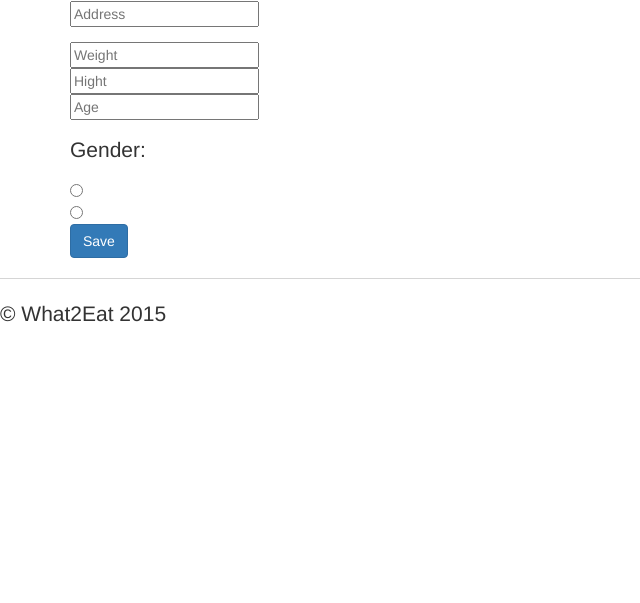
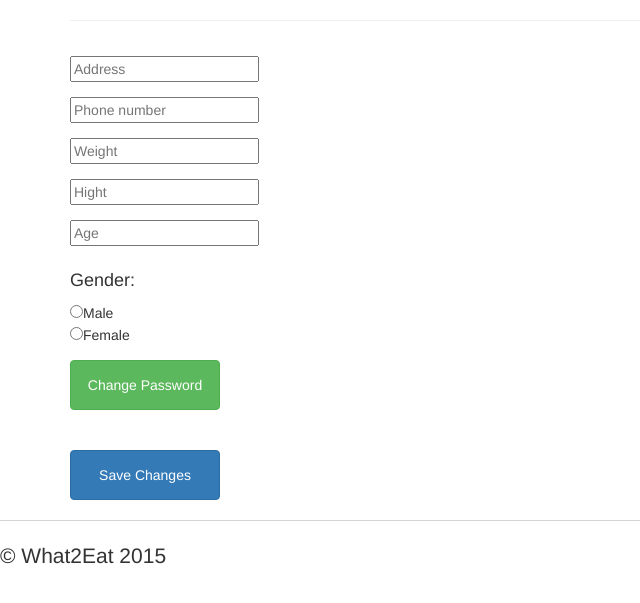
Before and after one commit to Rositsazz/Hackaton, a Django app: template What2Eat/website/templates/profile.html in a window 1280 px wide. Shown: the part 141-744 px from the top of the page, without its empty margins (0-640 px from the left). Run offline with Django 3.2, Linux system fonts and the light colour scheme; the template is opened without the code that fills it, so the values that code supplies are empty; some libraries are stand-ins or nearby versions.

Commit message:
Fixing profile.html.

```diff
--- a/What2Eat/website/templates/profile.html
+++ b/What2Eat/website/templates/profile.html
@@ -1,44 +1,64 @@
 {% extends "base.html" %}
 
 {% block content2%}
+<br></br>
 <h2>Hello, Master {{ user.username }}!</h2>
 <hr></hr>
 <style type="text/css">
-.recipe_label {
-	font-weight: bold;
-}
-.recipe_photo{
-	border-radius: 10px;
-  	border: 1px black solid;
-  	padding: 2px;
-}
+
 </style>
 <form method="POST" action="/profile/{{ user.id }}">
 	<div>
 		{% csrf_token %}
+		<div class="row">
+			<div class="col-md-6">
+				<p></p>
 				<input type="text" name="address" placeholder="Address" required/>
 			</div>
+			<p></p>
+
+		</div>
+	</div>
+	<p></p>
+	<div>
+		<input type="number" name="phone" placeholder="Phone number" />
+	</div>
+
+
+	<div class="row">
+		<div class="col-md-6">
 			<p></p>
 			<div>
 				<input type="number" name="weight" placeholder="Weight" />
 			</div>
+			<p></p>
 			<div>
 				<input type="number" name="hight" placeholder="Hight" />
 			</div>
+			<p></p>
 			<div>
 				<input type="text" name="age" placeholder="Age" />
 			</div>
 			<p></p>
-<p>Gender:</p>
+		</div>
+	</div>
+	<div class="row">
+		<div class="col-md-6">
+			<h4>Gender:</h4>
 			<div>
-    <input type="radio" name="sex" value="Male"/>
+				<input type="radio" name="sex" value="Male">Male
 			</div>
 			<div>
-  <input type="radio" name="sex" value="Female"/>
+				<input type="radio" name="sex" value="Female">Female
 			</div>
 
+			<p></p>
+			<button type="submit" class="btn btn-success" style="height:50px; width:150px">Change Password</button>
+		</div>
+	</div>
+	<br></br>
 
-<button type="submit" class="btn btn-primary">Save</button>
+	<button type="submit" class="btn btn-primary" style="height:50px; width:150px">Save Changes</button>
 
 </form>
 {% endblock content2 %}
```
Lines whose indentation alone changed are shown as unchanged.
